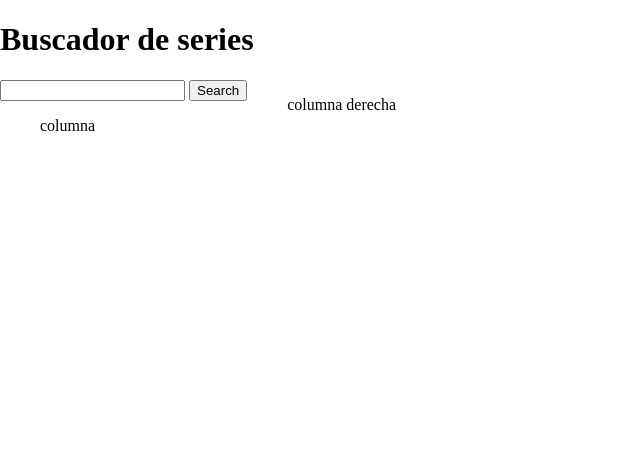
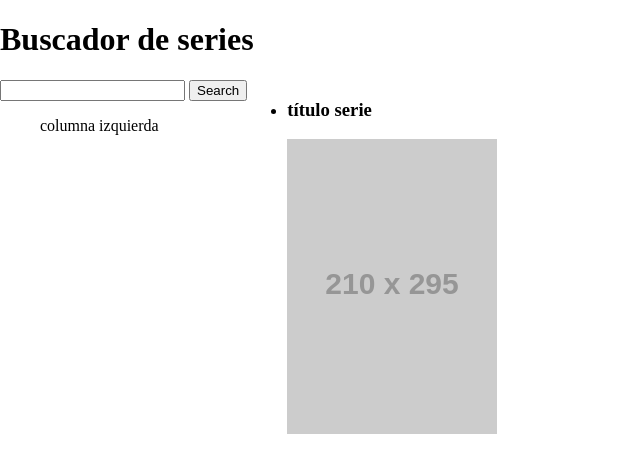
Before and after one commit to sandra9ro/modulo-2-evaluacion-final-sandra9ro, a website: page _src/templates/index.html in a window 1280 px wide. Shown: the whole page, without its empty margins (0-640 px from the left). Drawn offline with nearby package versions, Linux system fonts and the light colour scheme; files that its build step writes are made by us from their sources; placeholder pictures from the web are drawn by us.

Commit message:
add innerHTML search result

```diff
--- a/_src/assets/js/main.js
+++ b/_src/assets/js/main.js
@@ -2,25 +2,49 @@
 console.log('>> Ready :)');
 
 const button = document.querySelector(".js-button");
-const series = [];
+const ulSearch = document.querySelector('.js-search-result-container');
+const ul = document.querySelector('.ul');
 
-function getServerData() {
+let series = [];
 
-  fetch(
-    'http://api.tvmaze.com/search/shows?q=girls'
-    )
-    .then(function(response){
-      return response.json();
-    })
-    .then(function(serverData){
-      series = serverData.series;
-      // línea para que se adapten los datos recibidos a lo que necesito.
 
-    })
-    .catch(function(err){
-      console.log('Error al traer los datos del servidor', err);
-    })
-  console.log(series);
+// function getServerData() {
+
+  //   fetch(
+    //     'http://api.tvmaze.com/singlesearch/shows?q=girls'
+    //     )
+    //     .then(function(response){
+      //       return response.json();
+      //     })
+      //     .then(function(serverData){
+        //       series = serverData.series;
+//       // línea para que se adapten los datos recibidos a lo que necesito.
+
+//     })
+//     .catch(function(err){
+  //       console.log('Error al traer los datos del servidor', err);
+  //     })
+  //   console.log(series);
+  //   paintSeries();
+  // }
+
+
+function paintSeries() {
+
+  let htmlCode = "";
+
+// for (serie of series) {
+  htmlCode += '<li>';
+  htmlCode += '<h3>título serie<h3>';
+  htmlCode += '<div>';
+  htmlCode += '<img src="https://via.placeholder.com/210x295/ffffff/666666/?text=TV">';
+  htmlCode += '</div>'
+  htmlCode += '</li>';
+  // }
+  ulSearch.innerHTML = htmlCode;
 }
+paintSeries();
 
-button.addEventListener('click', getServerData);
+
+
+// button.addEventListener('click', getServerData);
--- a/_src/assets/scss/main.scss
+++ b/_src/assets/scss/main.scss
@@ -1,6 +1,3 @@
-@import 'core/settings';
-@import 'core/links';
-
 body {
 	margin: 0;
 	padding: 0;
--- a/_src/templates/index.html
+++ b/_src/templates/index.html
@@ -4,7 +4,6 @@
     <meta charset="UTF-8" />
     <meta name="viewport" content="width=device-width, initial-scale=1" />
     <title>Módulo 2 evaluación final</title>
-    <link rel="icon" href="./favicon.png" />
     <link rel="stylesheet" href="./assets/css/main.css" />
   </head>
   <body>
@@ -15,10 +14,17 @@
           <input type="text" class="input" value="">
           <input type="button" class="js-button" value="Search">
         </form>
-        <ul class="js-favorites-container">columna </ul>
+        <ul class="js-favorites-container">columna izquierda
+          <!-- <li>
+            <h3>titulo html</h3>
+            <img src="https://via.placeholder.com/210x295/ffffff/666666/?
+            text=TV" alt="imagen serie">
+          </li> -->
+        </ul>
       </div>
     <div class="right-column">
-      <ul class="js-search-result-container">columna derecha   </ul>
+      <ul class="js-search-result-container ul">columna derecha
+      </ul>
     </div>
 </main>
 <script src="./assets/js/main.js"></script>
```
